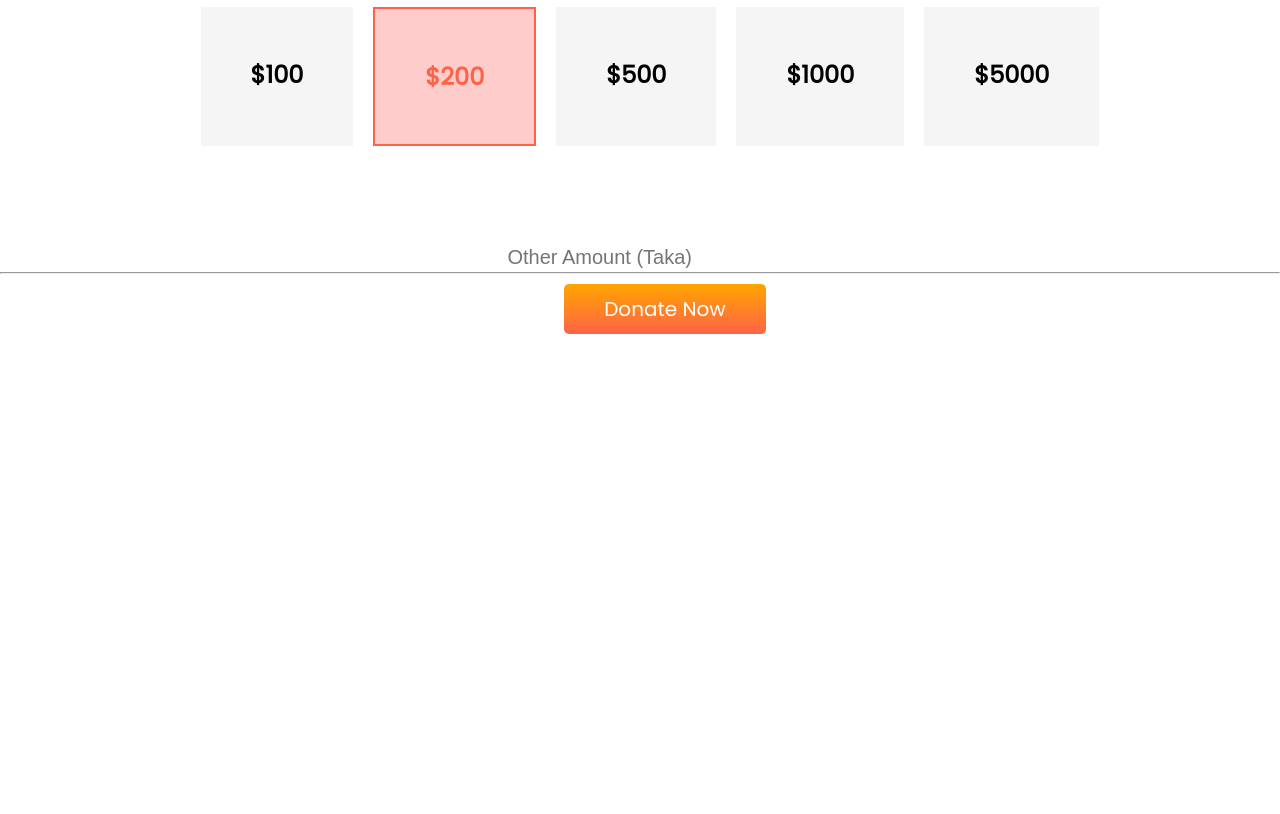
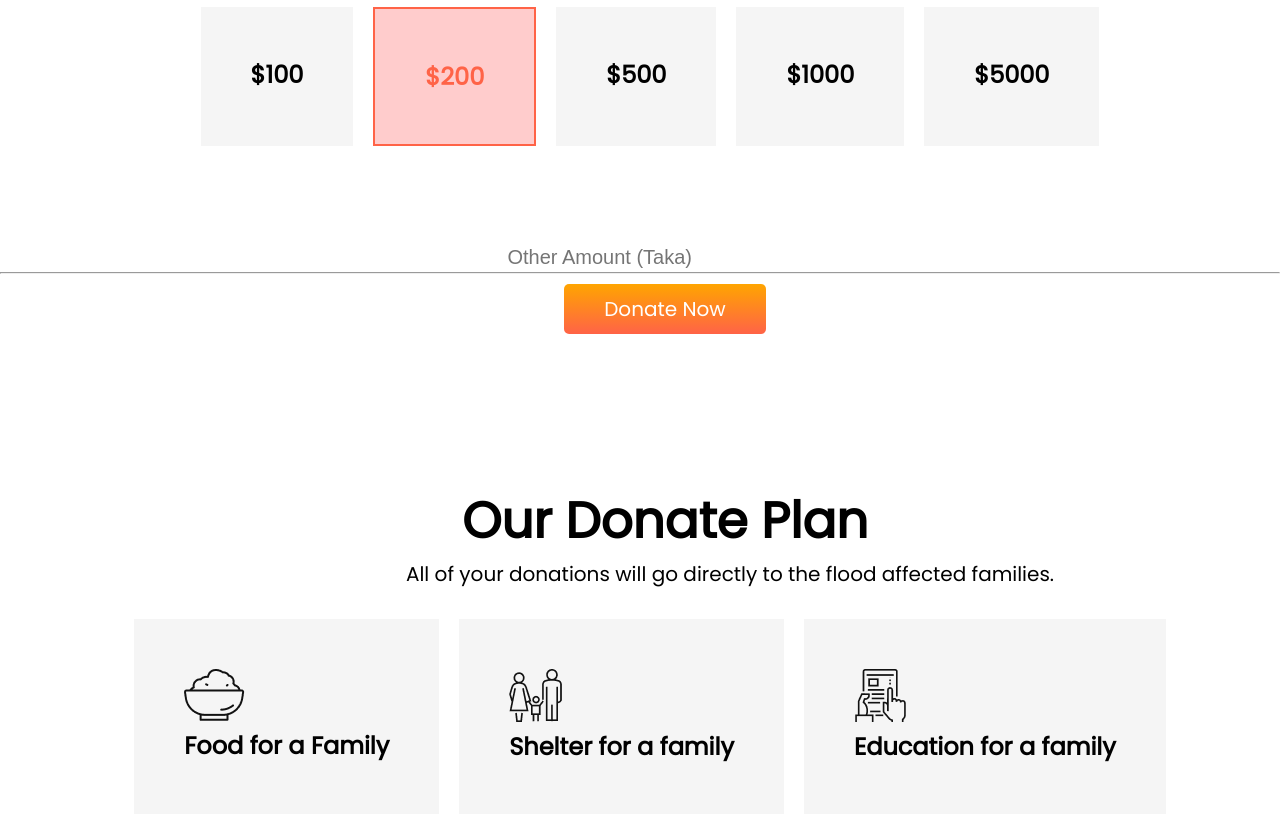
Before and after one commit to soumenmondal593/assignment-01, a plain HTML site: page index.html in a window 1280 px wide. Shown: the part 1078-1892 px from the top of the page. Before the commit the page ends 1412 px from the top, so only its background shows below. Drawn offline with Linux system fonts and the light colour scheme.

Commit message:
complete 3rd section donate plan

```diff
--- a/index.html
+++ b/index.html
@@ -82,6 +82,36 @@
     </section>
     <!-- section 2 complete donate today -->
 
+    <section class="donate-plan">
+ <div>
+        <h1> Our Donate Plan</h1>
+        <p>
+          All of your donations will go directly to the flood affected families.
+        </p>
+      </div>
+
+      <div class="our-plan">
+        <div class="flex">
+          <img src="icons/food.png" alt="">
+          <h2>Food for a Family</h2>
+
+        </div>
+
+        <div class="flex">
+          <img src="icons/shelter.png" alt="">
+          <h2>Shelter for a family</h2>
+        </div>
+
+        <div class="flex">
+          <img src="icons/Frame-1.png" alt="">
+          <h2>Education for a family</h2>
+        </div>
+
+
+
+</section>
+
+<!-- 3rd secton donate plan -->
 
 
 
--- a/style.css
+++ b/style.css
@@ -106,3 +106,27 @@ p {
   font-size: 20px;
   margin-top: 100px;
 }
+/* section 2 complete - donate today */
+
+.donate-plan h1 {
+  font-size: 50px;
+  text-align: center;
+  color: black;
+  padding: 150px;
+  margin-left: 50px;
+}
+
+.donate-plan p {
+  font-size: 20px;
+  text-align: center;
+  color: black;
+  margin-top: -150px;
+
+}
+
+.our-plan {
+  display: flex;
+  justify-content: center;
+  margin-top: 30px;
+
+}
```
